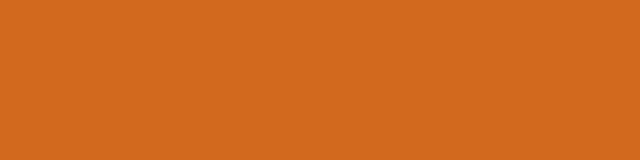
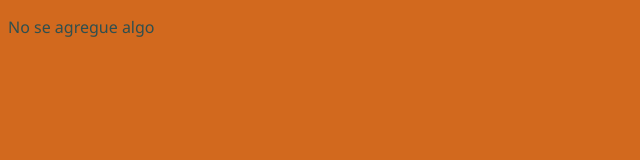
Before and after one commit to lopezu59/cursogit, a plain HTML site: page index.html in a window 1280 px wide. Shown: the whole page, without its empty margins (0-640 px from the left). Drawn offline with Linux system fonts and the light colour scheme.

Commit message:
Update index.html

```diff
--- a/index.html
+++ b/index.html
@@ -8,6 +8,6 @@
     <title>Document</title>
 </head>
 <body>
-
+    <p>No se agregue algo</p>
 </body>
 </html>
```
